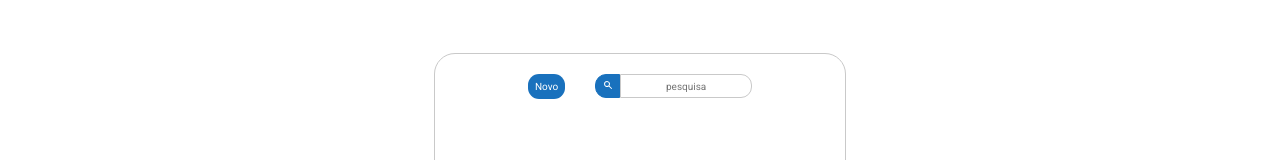
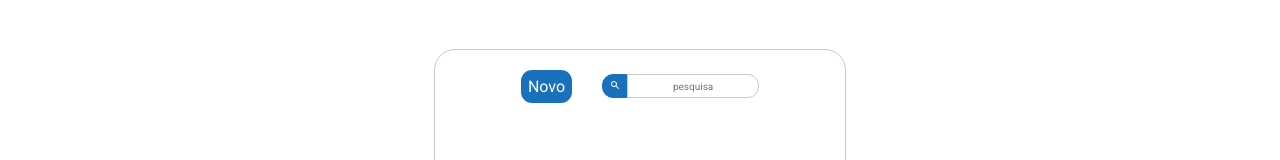
Before and after one commit to AndreVsc/Gerenciador-de-Tarefas, a React (Vite) app: page / in a window 1280 px wide. Shown: the part 184-344 px from the top of the page. Built offline with nearby package versions, Linux system fonts and the light colour scheme.

Commit message:
0.0.2.8v

```diff
--- a/src/components/Adicionar/AdicionarBlock.jsx
+++ b/src/components/Adicionar/AdicionarBlock.jsx
@@ -1,5 +1,5 @@
 import React,{useState,useEffect} from 'react';
-import SettingsBlock from './SettingsBlock';
+import { Link } from 'react-router-dom';
 import BlockLista from './BlockLista';
 import {HiSearch} from 'react-icons/hi';
 import {AiOutlineLeft} from 'react-icons/ai';
@@ -17,7 +17,7 @@
         const storedData = localStorage.getItem("Bloco");
         const storedId = localStorage.getItem("Id");
         if (storedData) {
-            setBlock(JSON.parse(storedData));
+            setBlock(...block,JSON.parse(storedData));
             setId(JSON.parse(storedId));
         }
     },[])
@@ -75,7 +75,7 @@
         <>
             <div className='containerAdicionar'>
                 <div className='settingsAdicionar'>
-                    <SettingsBlock addBlock={addBlock}/>
+                    <Link className='bnt-b' to={'/estoque'}>Novo</Link>
                     <form id='containerSearch'>
                         <button type="submit" onClick={serchBlock}>{numBlock==0? (<HiSearch />) : (<AiOutlineLeft />)}</button>
                         <input placeholder='pesquisa' onChange={(e) => setSearch(e.target.value)} id='searchBlock' type="text" />
--- a/src/components/formulario/FormEstoque.jsx
+++ b/src/components/formulario/FormEstoque.jsx
@@ -18,6 +18,7 @@
 
   function enviarProduto(){
     localStorage.setItem('produtoData', JSON.stringify(produtoData));
+
   }
 
   useEffect(()=>{
```
